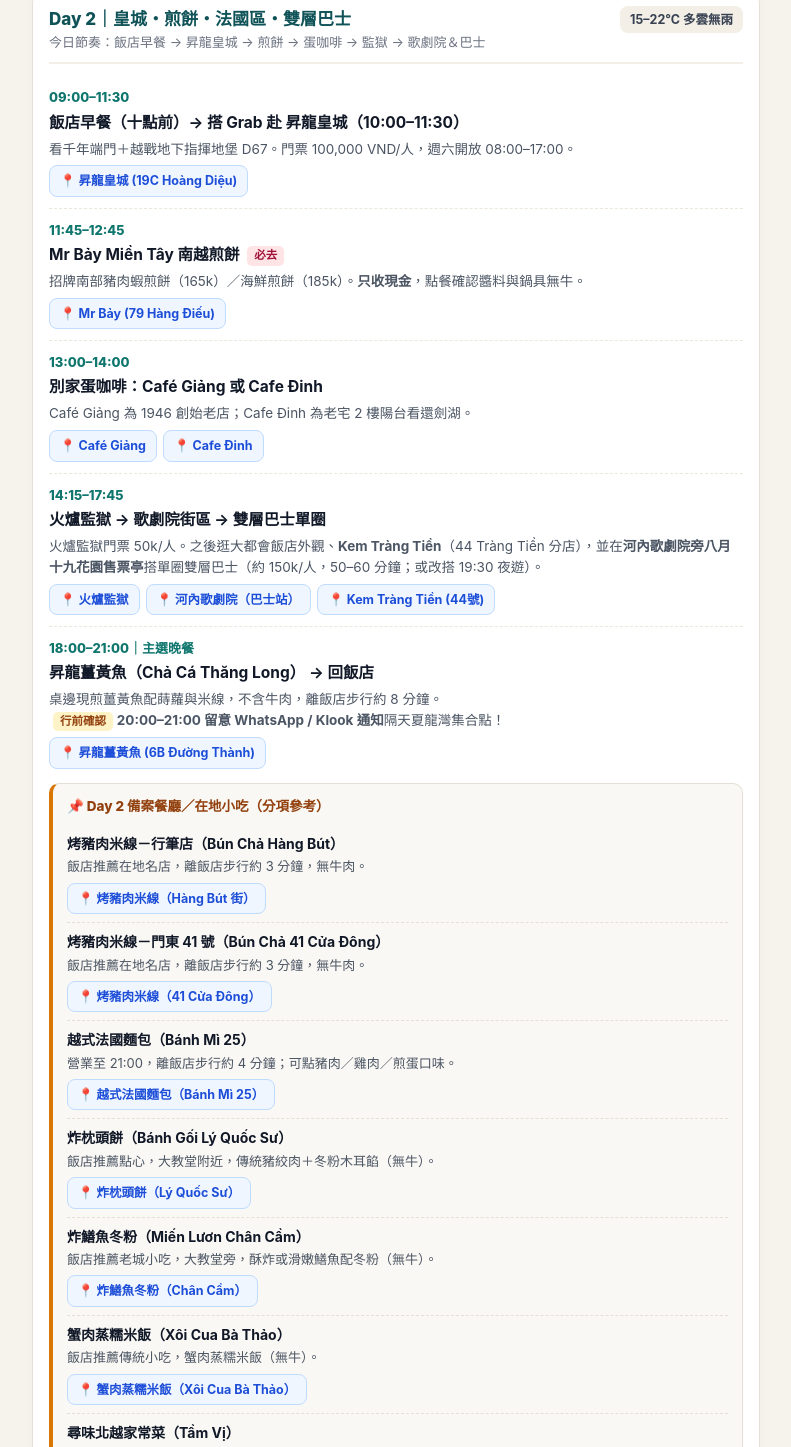
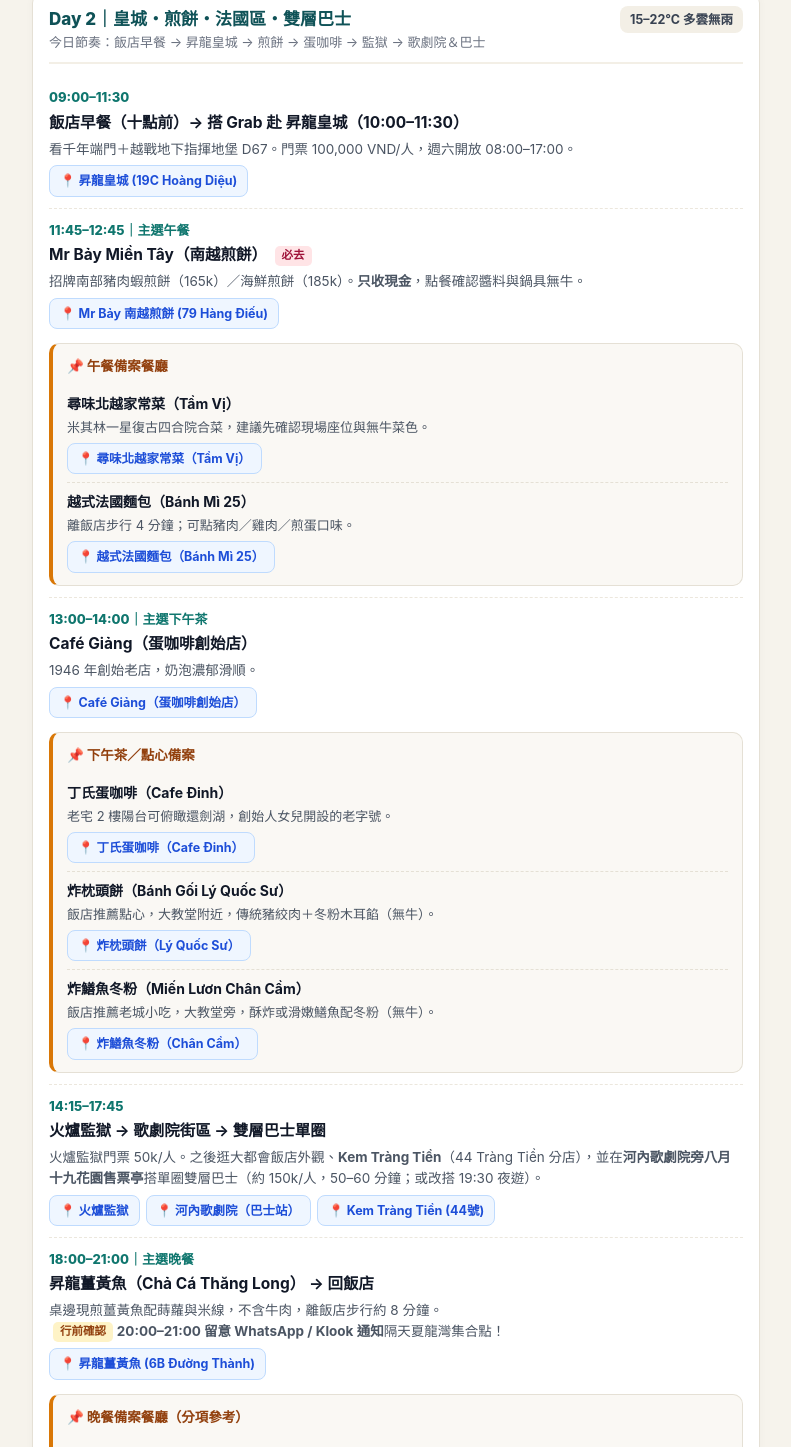
Before and after one commit to boya-wu/travel-guides, a plain HTML site: page hanoi-2026/index.html in a window 1280 px wide. Shown: the part 245-1692 px from the top of the page, without its empty margins (244-1035 px from the left). Drawn offline with Linux system fonts and the light colour scheme.

Commit message:
style(hanoi-2026): place backup restaurants directly under each meal slot

```diff
--- a/hanoi-2026/index.html
+++ b/hanoi-2026/index.html
@@ -365,25 +365,46 @@
           </div>
         </div>
         <div class="item">
-          <div class="item-time">中午・下午・晚餐</div>
-          <div class="item-main">Phở Gà Nguyệt 雞肉河粉 → Loading T Café 蛋咖啡 → 還劍湖＆夜市 → MẸT 1 晚餐</div>
-          <div class="item-note">實際造訪：雞肉河粉、Loading T 蛋咖啡、還劍湖與夜市、晚餐烤肉米線。</div>
+          <div class="item-time">中午｜主選午餐</div>
+          <div class="item-main"><strong>Phở Gà Nguyệt（雞肉河粉）</strong> <span class="tag tag-green">已造訪</span></div>
+          <div class="item-note">主打雞肉湯河粉與乾拌雞河粉，不含牛肉。</div>
           <div class="map-links">
             <a class="map-btn" target="_blank" href="https://www.google.com/maps/search/?api=1&query=Pho+Ga+Nguyet+5B+Phu+Doan+Hoan+Kiem+Hanoi">📍 Phở Gà Nguyệt（雞肉河粉）</a>
-            <a class="map-btn" target="_blank" href="https://www.google.com/maps/search/?api=1&query=Loading+T+Cafe+8+Chan+Cam+Hoan+Kiem+Hanoi">📍 Loading T Café（蛋咖啡）</a>
-            <a class="map-btn" target="_blank" href="https://www.google.com/maps/search/?api=1&query=MET+Vietnamese+Restaurant+29+Hang+Trong+Hanoi">📍 MẸT 1（越式料理）</a>
           </div>
           <div class="backup-section">
-            <div class="backup-title">📌 Day 1 備案餐廳／輕食</div>
+            <div class="backup-title">📌 中午備案餐廳</div>
             <div class="backup-item">
               <div class="backup-name">越式法國麵包（Bánh Mì 25）</div>
               <div class="backup-desc">離飯店步行 4 分鐘，可選豬肉／雞肉／蛋口味（避開牛肉）。</div>
-              <div class="map-links"><a class="map-btn" target="_blank" href="https://www.google.com/maps/search/?api=1&query=Banh+Mi+25+25+Hang+Ca+Hanoi">📍 Bánh Mì 25（越式法包）</a></div>
+              <div class="map-links"><a class="map-btn" target="_blank" href="https://www.google.com/maps/search/?api=1&query=Banh+Mi+25+25+Hang+Ca+Hanoi">📍 越式法國麵包（Bánh Mì 25）</a></div>
             </div>
             <div class="backup-item">
               <div class="backup-name">昇龍薑黃魚（Chả Cá Thăng Long）</div>
               <div class="backup-desc">桌邊現煎薑黃魚配蒔蘿與米線，不含牛肉。</div>
               <div class="map-links"><a class="map-btn" target="_blank" href="https://www.google.com/maps/search/?api=1&query=Cha+Ca+Thang+Long+6B+Duong+Thanh+Hanoi">📍 昇龍薑黃魚</a></div>
+            </div>
+          </div>
+        </div>
+        <div class="item">
+          <div class="item-time">下午｜咖啡・散步</div>
+          <div class="item-main"><strong>Loading T Café（蛋咖啡）</strong> → 還劍湖＆夜市 <span class="tag tag-green">已造訪</span></div>
+          <div class="map-links">
+            <a class="map-btn" target="_blank" href="https://www.google.com/maps/search/?api=1&query=Loading+T+Cafe+8+Chan+Cam+Hoan+Kiem+Hanoi">📍 Loading T Café（蛋咖啡）</a>
+          </div>
+        </div>
+        <div class="item">
+          <div class="item-time">18:00｜主選晚餐</div>
+          <div class="item-main"><strong>MẸT 1 越式料理（烤豬肉米粉＋會安雞飯）</strong> <span class="tag tag-rose">必去</span></div>
+          <div class="item-note">實際造訪已享用烤肉米線。</div>
+          <div class="map-links">
+            <a class="map-btn" target="_blank" href="https://www.google.com/maps/search/?api=1&query=MET+Vietnamese+Restaurant+29+Hang+Trong+Hanoi">📍 MẸT 1（越式料理）</a>
+          </div>
+          <div class="backup-section">
+            <div class="backup-title">📌 晚餐備案餐廳</div>
+            <div class="backup-item">
+              <div class="backup-name">烤豬肉米線－行筆店（Bún Chả Hàng Bút）</div>
+              <div class="backup-desc">飯店推薦在地名店，離飯店步行約 3 分鐘，無牛肉。</div>
+              <div class="map-links"><a class="map-btn" target="_blank" href="https://www.google.com/maps/search/?api=1&query=Bun+Cha+Hang+But+Hoan+Kiem+Hanoi">📍 烤豬肉米線（Hàng Bút 街）</a></div>
             </div>
           </div>
         </div>
@@ -407,20 +428,50 @@
           </div>
         </div>
         <div class="item">
-          <div class="item-time">11:45–12:45</div>
-          <div class="item-main"><strong>Mr Bảy Miền Tây 南越煎餅</strong> <span class="tag tag-rose">必去</span></div>
+          <div class="item-time">11:45–12:45｜主選午餐</div>
+          <div class="item-main"><strong>Mr Bảy Miền Tây（南越煎餅）</strong> <span class="tag tag-rose">必去</span></div>
           <div class="item-note">招牌南部豬肉蝦煎餅（165k）／海鮮煎餅（185k）。<strong>只收現金</strong>，點餐確認醬料與鍋具無牛。</div>
           <div class="map-links">
-            <a class="map-btn" target="_blank" href="https://www.google.com/maps/search/?api=1&query=Mr+Bay+Mien+Tay+79+Hang+Dieu+Hoan+Kiem+Hanoi">📍 Mr Bảy (79 Hàng Điếu)</a>
+            <a class="map-btn" target="_blank" href="https://www.google.com/maps/search/?api=1&query=Mr+Bay+Mien+Tay+79+Hang+Dieu+Hoan+Kiem+Hanoi">📍 Mr Bảy 南越煎餅 (79 Hàng Điếu)</a>
+          </div>
+          <div class="backup-section">
+            <div class="backup-title">📌 午餐備案餐廳</div>
+            <div class="backup-item">
+              <div class="backup-name">尋味北越家常菜（Tầm Vị）</div>
+              <div class="backup-desc">米其林一星復古四合院合菜，建議先確認現場座位與無牛菜色。</div>
+              <div class="map-links"><a class="map-btn" target="_blank" href="https://www.google.com/maps/search/?api=1&query=Tam+Vi+4B+Yen+The+Hanoi">📍 尋味北越家常菜（Tầm Vị）</a></div>
+            </div>
+            <div class="backup-item">
+              <div class="backup-name">越式法國麵包（Bánh Mì 25）</div>
+              <div class="backup-desc">離飯店步行 4 分鐘；可點豬肉／雞肉／煎蛋口味。</div>
+              <div class="map-links"><a class="map-btn" target="_blank" href="https://www.google.com/maps/search/?api=1&query=Banh+Mi+25+25+Hang+Ca+Hanoi">📍 越式法國麵包（Bánh Mì 25）</a></div>
+            </div>
           </div>
         </div>
         <div class="item">
-          <div class="item-time">13:00–14:00</div>
-          <div class="item-main">別家蛋咖啡：<strong>Café Giảng</strong> 或 <strong>Cafe Đinh</strong></div>
-          <div class="item-note">Café Giảng 為 1946 創始老店；Cafe Đinh 為老宅 2 樓陽台看還劍湖。</div>
+          <div class="item-time">13:00–14:00｜主選下午茶</div>
+          <div class="item-main"><strong>Café Giảng（蛋咖啡創始店）</strong></div>
+          <div class="item-note">1946 年創始老店，奶泡濃郁滑順。</div>
           <div class="map-links">
-            <a class="map-btn" target="_blank" href="https://www.google.com/maps/search/?api=1&query=Cafe+Giang+39+Nguyen+Huu+Huan+Hanoi">📍 Café Giảng</a>
-            <a class="map-btn" target="_blank" href="https://www.google.com/maps/search/?api=1&query=Cafe+Dinh+13+Dinh+Tien+Hoang+Hanoi">📍 Cafe Đinh</a>
+            <a class="map-btn" target="_blank" href="https://www.google.com/maps/search/?api=1&query=Cafe+Giang+39+Nguyen+Huu+Huan+Hanoi">📍 Café Giảng（蛋咖啡創始店）</a>
+          </div>
+          <div class="backup-section">
+            <div class="backup-title">📌 下午茶／點心備案</div>
+            <div class="backup-item">
+              <div class="backup-name">丁氏蛋咖啡（Cafe Đinh）</div>
+              <div class="backup-desc">老宅 2 樓陽台可俯瞰還劍湖，創始人女兒開設的老字號。</div>
+              <div class="map-links"><a class="map-btn" target="_blank" href="https://www.google.com/maps/search/?api=1&query=Cafe+Dinh+13+Dinh+Tien+Hoang+Hanoi">📍 丁氏蛋咖啡（Cafe Đinh）</a></div>
+            </div>
+            <div class="backup-item">
+              <div class="backup-name">炸枕頭餅（Bánh Gối Lý Quốc Sư）</div>
+              <div class="backup-desc">飯店推薦點心，大教堂附近，傳統豬絞肉＋冬粉木耳餡（無牛）。</div>
+              <div class="map-links"><a class="map-btn" target="_blank" href="https://www.google.com/maps/search/?api=1&query=Banh+Goi+Ly+Quoc+Su+Hoan+Kiem+Hanoi">📍 炸枕頭餅（Lý Quốc Sư）</a></div>
+            </div>
+            <div class="backup-item">
+              <div class="backup-name">炸鱔魚冬粉（Miến Lươn Chân Cầm）</div>
+              <div class="backup-desc">飯店推薦老城小吃，大教堂旁，酥炸或滑嫩鱔魚配冬粉（無牛）。</div>
+              <div class="map-links"><a class="map-btn" target="_blank" href="https://www.google.com/maps/search/?api=1&query=Mien+Luon+Chan+Cam+Hoan+Kiem+Hanoi">📍 炸鱔魚冬粉（Chân Cầm）</a></div>
+            </div>
           </div>
         </div>
         <div class="item">
@@ -442,7 +493,7 @@
           </div>
 
           <div class="backup-section">
-            <div class="backup-title">📌 Day 2 備案餐廳／在地小吃（分項參考）</div>
+            <div class="backup-title">📌 晚餐備案餐廳（分項參考）</div>
 
             <div class="backup-item">
               <div class="backup-name">烤豬肉米線－行筆店（Bún Chả Hàng Bút）</div>
@@ -457,33 +508,15 @@
             </div>
 
             <div class="backup-item">
-              <div class="backup-name">越式法國麵包（Bánh Mì 25）</div>
-              <div class="backup-desc">營業至 21:00，離飯店步行約 4 分鐘；可點豬肉／雞肉／煎蛋口味。</div>
-              <div class="map-links"><a class="map-btn" target="_blank" href="https://www.google.com/maps/search/?api=1&query=Banh+Mi+25+25+Hang+Ca+Hanoi">📍 越式法國麵包（Bánh Mì 25）</a></div>
-            </div>
-
-            <div class="backup-item">
-              <div class="backup-name">炸枕頭餅（Bánh Gối Lý Quốc Sư）</div>
-              <div class="backup-desc">飯店推薦點心，大教堂附近，傳統豬絞肉＋冬粉木耳餡（無牛）。</div>
-              <div class="map-links"><a class="map-btn" target="_blank" href="https://www.google.com/maps/search/?api=1&query=Banh+Goi+Ly+Quoc+Su+Hoan+Kiem+Hanoi">📍 炸枕頭餅（Lý Quốc Sư）</a></div>
-            </div>
-
-            <div class="backup-item">
-              <div class="backup-name">炸鱔魚冬粉（Miến Lươn Chân Cầm）</div>
-              <div class="backup-desc">飯店推薦老城小吃，大教堂旁，酥炸或滑嫩鱔魚配冬粉（無牛）。</div>
-              <div class="map-links"><a class="map-btn" target="_blank" href="https://www.google.com/maps/search/?api=1&query=Mien+Luon+Chan+Cam+Hoan+Kiem+Hanoi">📍 炸鱔魚冬粉（Chân Cầm）</a></div>
-            </div>
-
-            <div class="backup-item">
               <div class="backup-name">蟹肉蒸糯米飯（Xôi Cua Bà Thảo）</div>
               <div class="backup-desc">飯店推薦傳統小吃，蟹肉蒸糯米飯（無牛）。</div>
               <div class="map-links"><a class="map-btn" target="_blank" href="https://www.google.com/maps/search/?api=1&query=Xoi+Cua+Ba+Thao+Hoan+Kiem+Hanoi">📍 蟹肉蒸糯米飯（Xôi Cua Bà Thảo）</a></div>
             </div>
 
             <div class="backup-item">
-              <div class="backup-name">尋味北越家常菜（Tầm Vị）</div>
-              <div class="backup-desc">米其林一星復古四合院合菜，建議先確認現場座位與無牛菜色。</div>
-              <div class="map-links"><a class="map-btn" target="_blank" href="https://www.google.com/maps/search/?api=1&query=Tam+Vi+4B+Yen+The+Hanoi">📍 尋味北越家常菜（Tầm Vị）</a></div>
+              <div class="backup-name">越式法國麵包（Bánh Mì 25）</div>
+              <div class="backup-desc">營業至 21:00，離飯店步行約 4 分鐘；可點豬肉／雞肉／煎蛋口味。</div>
+              <div class="map-links"><a class="map-btn" target="_blank" href="https://www.google.com/maps/search/?api=1&query=Banh+Mi+25+25+Hang+Ca+Hanoi">📍 越式法國麵包（Bánh Mì 25）</a></div>
             </div>
 
             <div class="backup-item">
```
